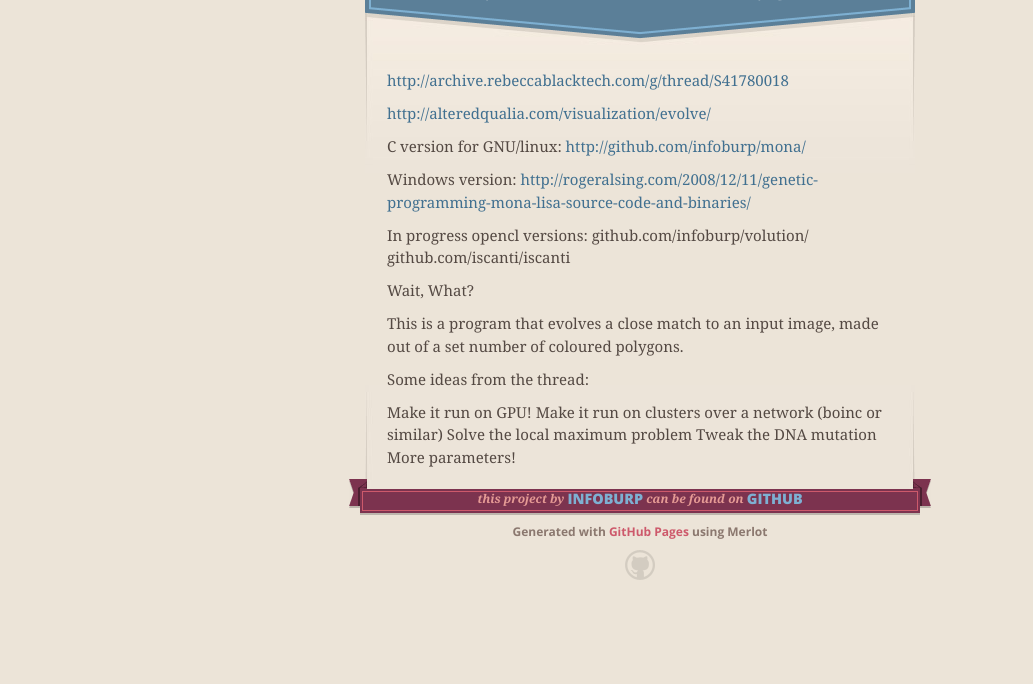
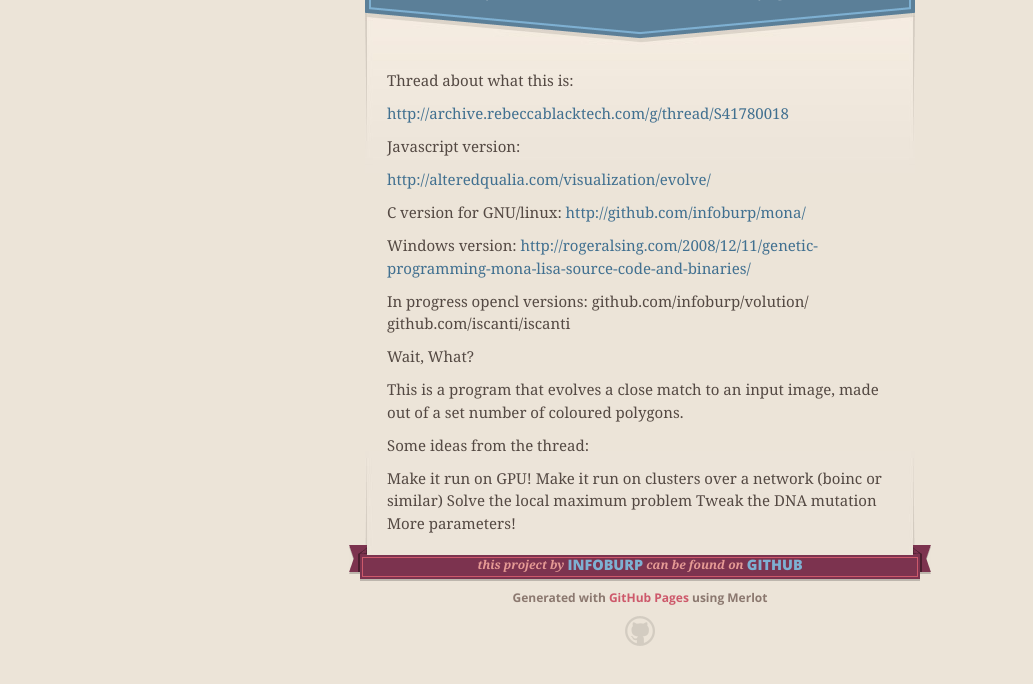
Before and after one commit to infoburp/volution, a plain HTML site: page index.html in a window 1280 px wide. Shown: the part 172-856 px from the top of the page, without its empty margins (0-1033 px from the left). Before the commit the page ends 800 px from the top, so only its background shows below. Drawn offline with nearby package versions, Linux system fonts and the light colour scheme.

Commit message:
Update index.html

```diff
--- a/index.html
+++ b/index.html
@@ -46,8 +46,9 @@
 
 
       <section id="main_content">
+      <p>Thread about what this is:</p>
         <p><a href="http://archive.rebeccablacktech.com/g/thread/S41780018">http://archive.rebeccablacktech.com/g/thread/S41780018</a></p>
-
+<p>Javascript version:</p>
 <p><a href="http://alteredqualia.com/visualization/evolve/">http://alteredqualia.com/visualization/evolve/</a></p>
 
 <p>C version for GNU/linux:
```
